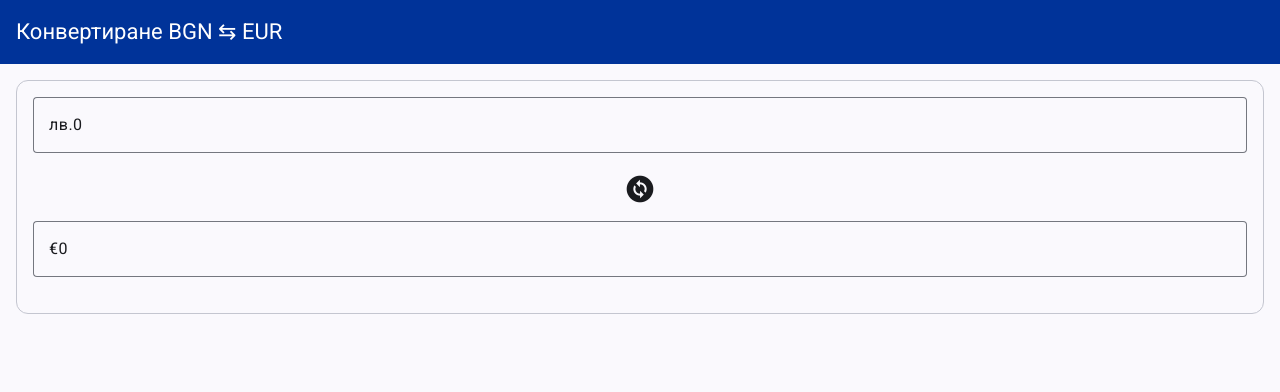
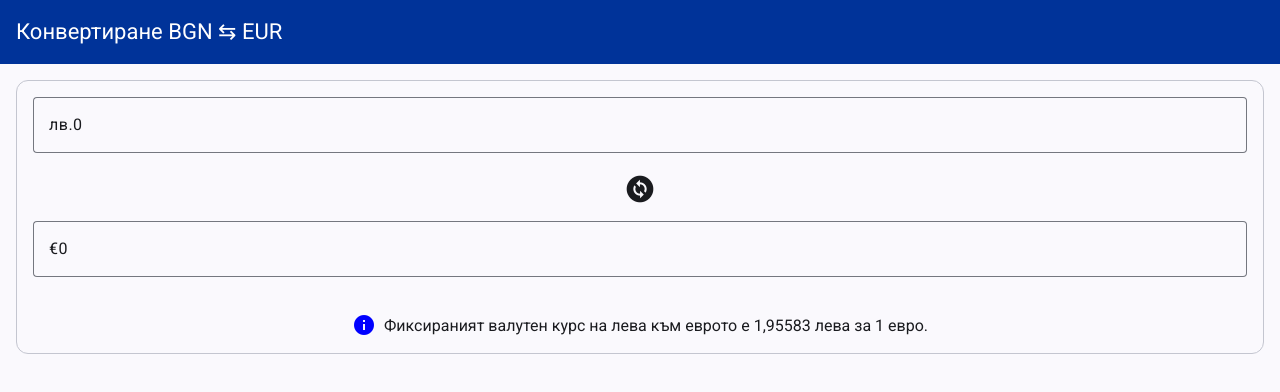
Before and after one commit to ttsvetko/BG2EUR, an Angular app: page / in a window 1280 px wide. Shown: the top 392 px of the page. Built offline with nearby package versions, Linux system fonts and the light colour scheme.

Commit message:
Add bgn-euro rate

```diff
--- a/src/app/bgn-euro-calculator/bgn-euro-calculator.css
+++ b/src/app/bgn-euro-calculator/bgn-euro-calculator.css
@@ -8,10 +8,23 @@ mat-form-field {
     width: 100%;
 }
 
-mat-icon {
+mat-icon.exchange-icon {
     align-self: center;
     font-size: 2rem;
     height: 2rem;
     width: 2rem;
     margin-bottom: 1rem;
 }
+
+mat-card-footer {
+    padding: 1rem;
+    display: flex;
+    align-items: center;
+    justify-content: center;
+
+    mat-icon {
+        flex: none;
+        padding-right: 0.5rem;
+        color: blue;
+    }
+}
--- a/src/app/bgn-euro-calculator/bgn-euro-calculator.html
+++ b/src/app/bgn-euro-calculator/bgn-euro-calculator.html
@@ -37,5 +37,9 @@
                 <span matTextPrefix> &#8364;</span>
             </mat-form-field>
         </mat-card-content>
+        <mat-card-footer>
+            <mat-icon fontIcon="info"></mat-icon> Фиксираният валутен курс на лева към еврото е
+            1,95583 лева за 1 евро.
+        </mat-card-footer>
     </mat-card>
 </form>
```
